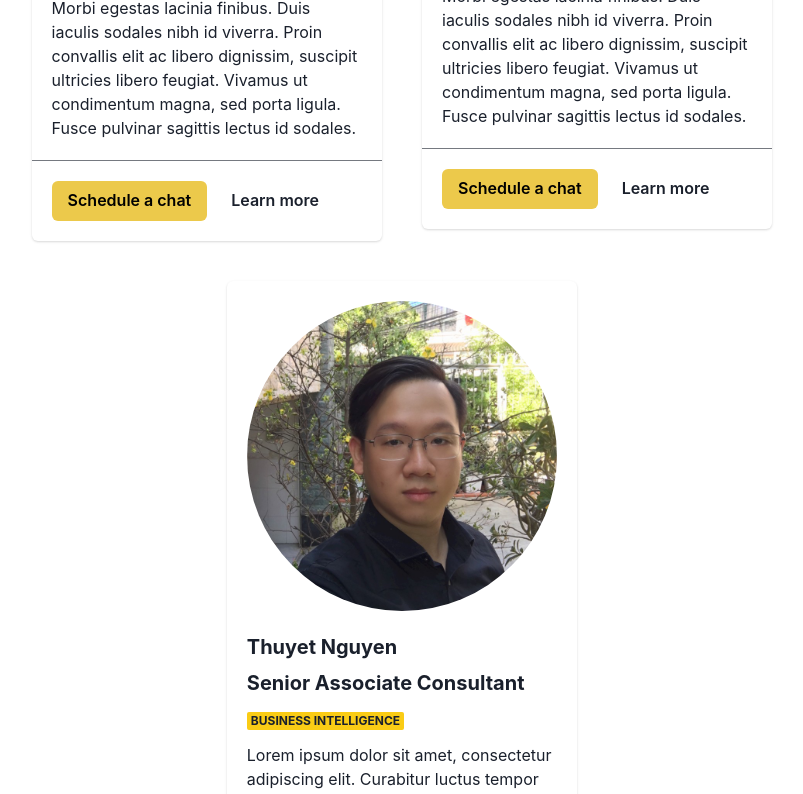
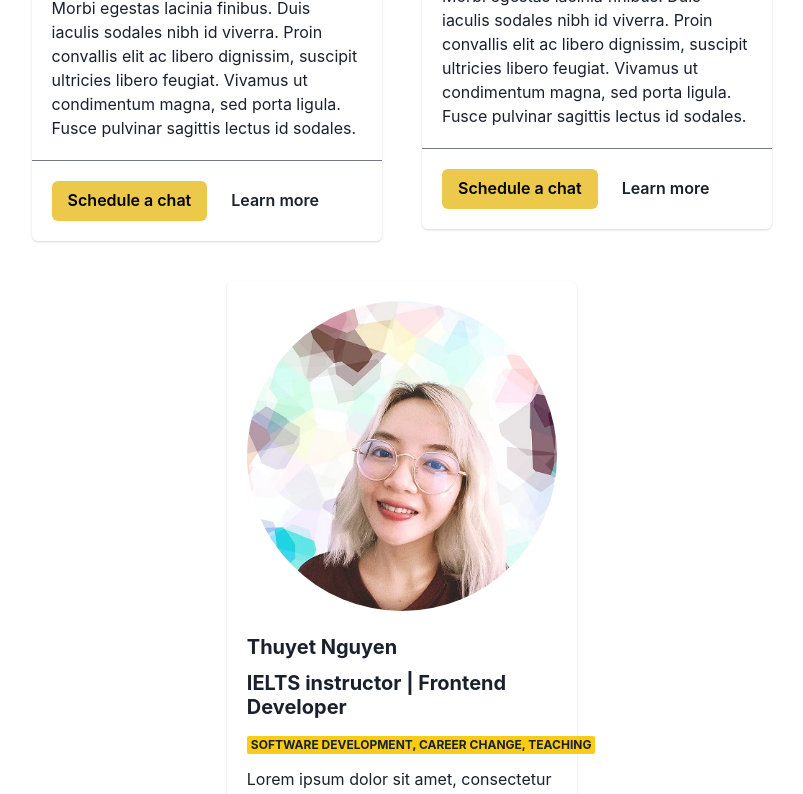
Before and after one commit to liti-dev/m2m, a Next.js app: page / in a window 1280 px wide. Shown: the part 2000-2794 px from the top of the page, without its empty margins (238-1041 px from the left). Built offline with nearby package versions, Linux system fonts and the light colour scheme.

Commit message:
fix calendly

```diff
--- a/pages/index.tsx
+++ b/pages/index.tsx
@@ -47,11 +47,11 @@ const mentors = [
   {
     id: "3",
     name: "Thuyet Nguyen",
-    img: "royal.jpg",
-    currentTitle: "Senior Associate Consultant",
+    img: "thuyet.jpg",
+    currentTitle: "IELTS instructor | Frontend Developer",
     intro:
       "Lorem ipsum dolor sit amet, consectetur adipiscing elit. Curabitur luctus tempor augue, vitae porttitor quam lobortis eget. Morbi egestas lacinia finibus.",
-    areas: "Business Intelligence",
+    areas: "Software development, Career change, Teaching",
     bookingUrl: "https://calendly.com/thuyet/mentoring",
   },
 ]
@@ -62,6 +62,7 @@ export default function Home() {
     speed: 500,
     slidesToShow: 1,
     slidesToScroll: 1,
+    autoplay: true,
   }
 
   return (
@@ -163,7 +164,8 @@ export default function Home() {
                     as={Link}
                     variant="solid"
                     colorScheme="yellow"
-                    href="https://calendly.com/thuyet/mentoring"
+                    href={m.bookingUrl}
+                    _hover={{ textDecoration: "none", bgColor: "yellow.300" }}
                     isExternal
                   >
                     Schedule a chat
```
Also changed, not shown: public/img/thuyet.jpg (added).
